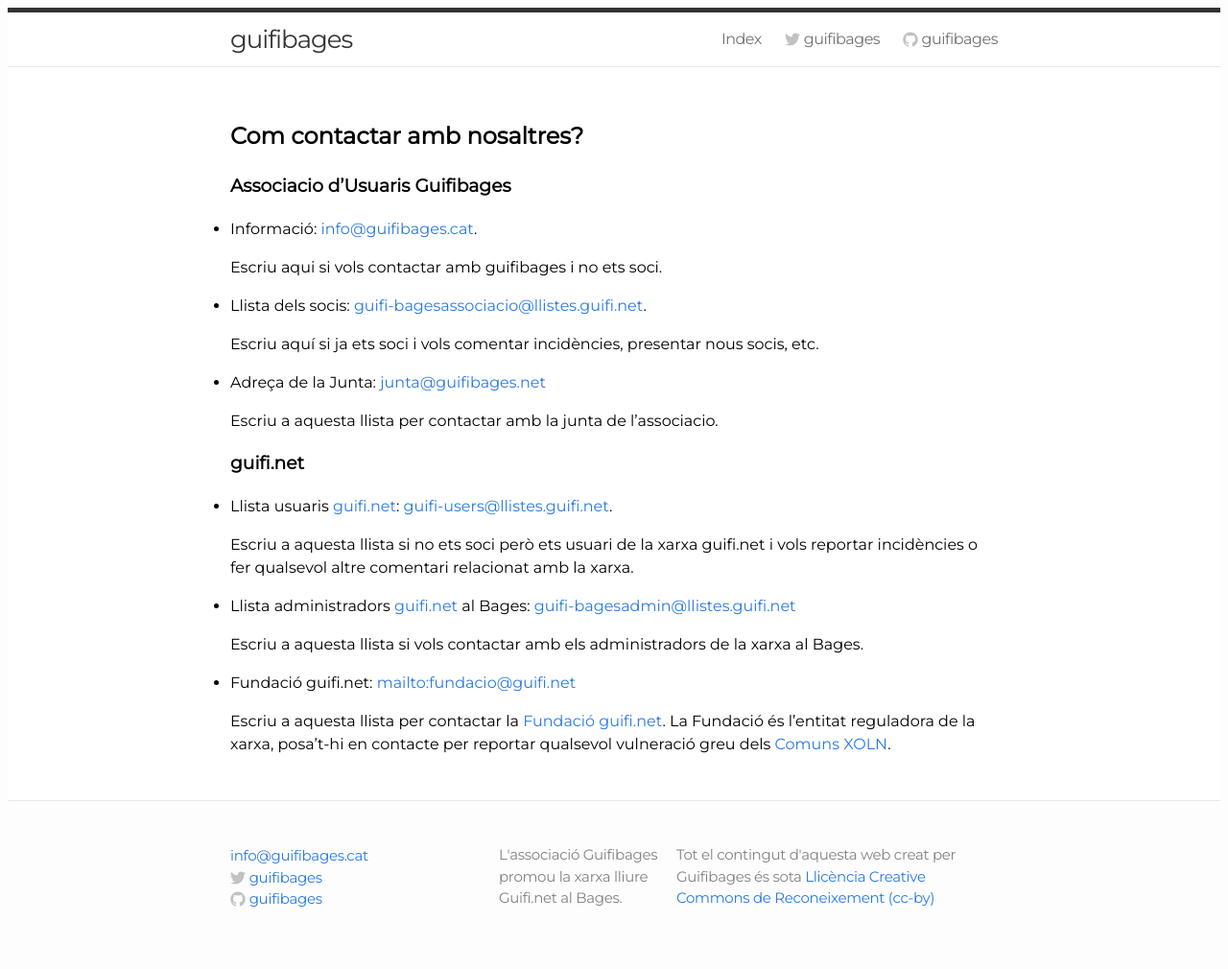
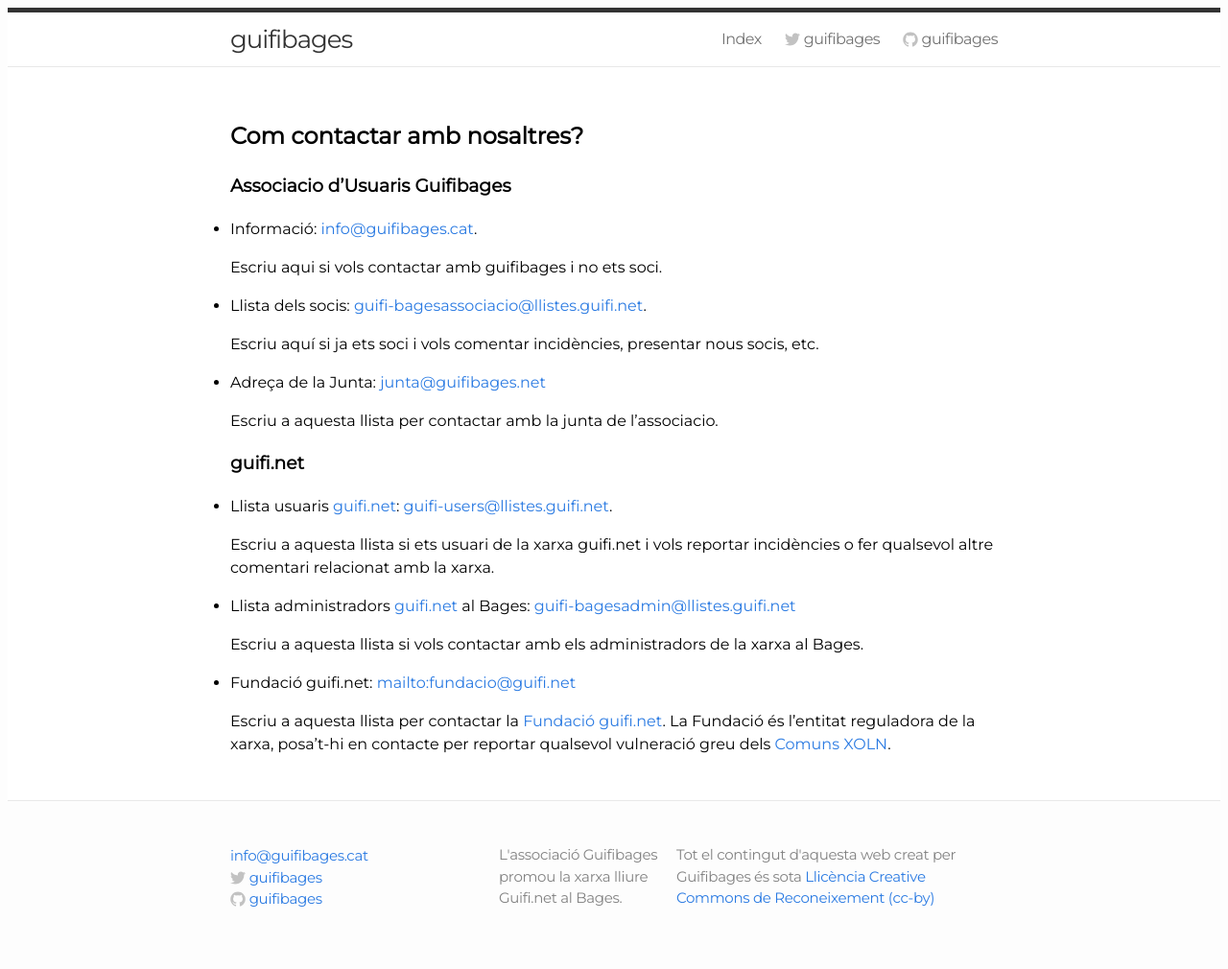
Before and after one commit to guifibages/guifibages.github.io, a Jekyll site: the page built from doc/contacte/index.md, in a window 1280 px wide. Shown: the whole page at 96% size. Built offline with Jekyll 4.4.1, drawn with Linux system fonts in a browser that asks for light colours.

Commit message:
Update index.md

```diff
--- a/doc/contacte/index.md
+++ b/doc/contacte/index.md
@@ -20,7 +20,7 @@
 ### guifi.net
 * Llista usuaris [guifi.net](https://guifi.net): [guifi-users@llistes.guifi.net](mailto:guifi-users@llistes.guifi.net).
 
-Escriu a aquesta llista si no ets soci però ets usuari de la xarxa guifi.net i vols reportar incidències o fer qualsevol altre comentari relacionat amb la xarxa.
+Escriu a aquesta llista si ets usuari de la xarxa guifi.net i vols reportar incidències o fer qualsevol altre comentari relacionat amb la xarxa.
 
 * Llista administradors [guifi.net](https://guifi.net) al Bages: [guifi-bagesadmin@llistes.guifi.net](mailto:guifi-bagesadmins@llistes.guifi.net)
 
```
